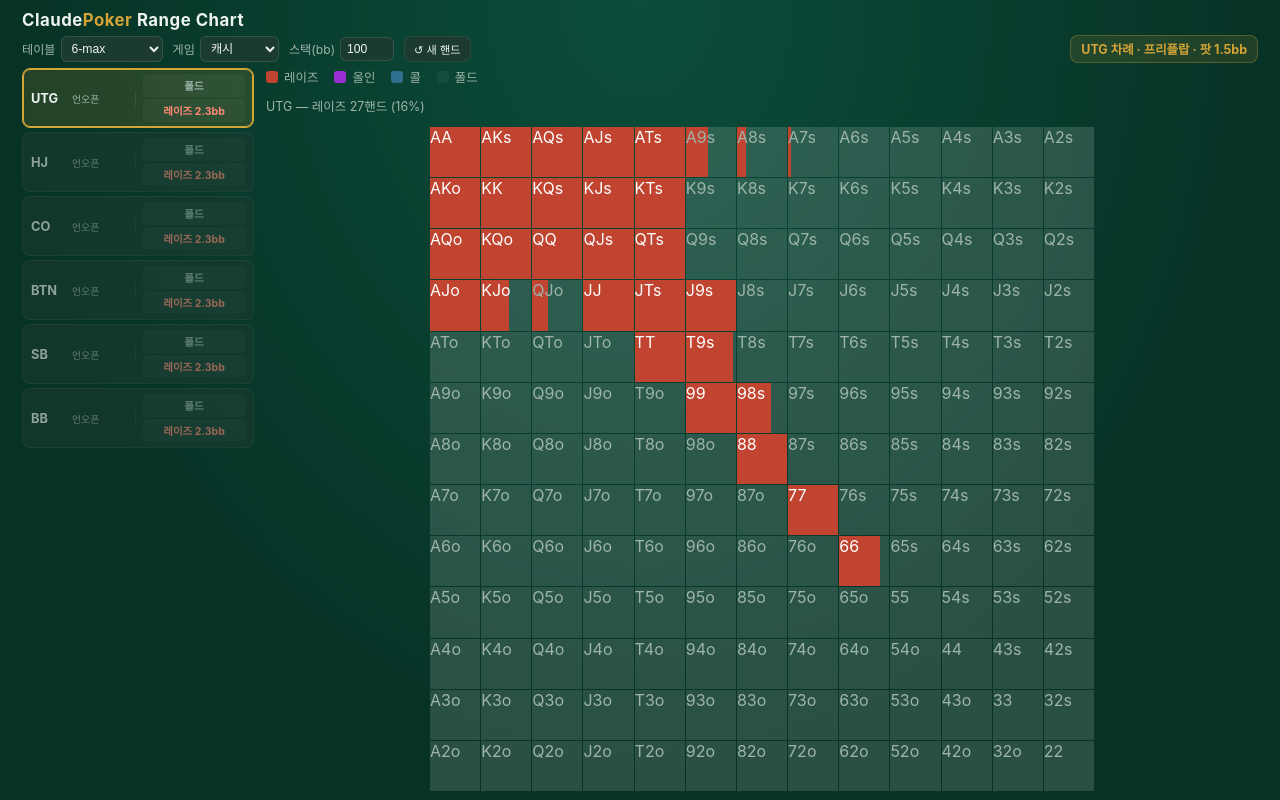
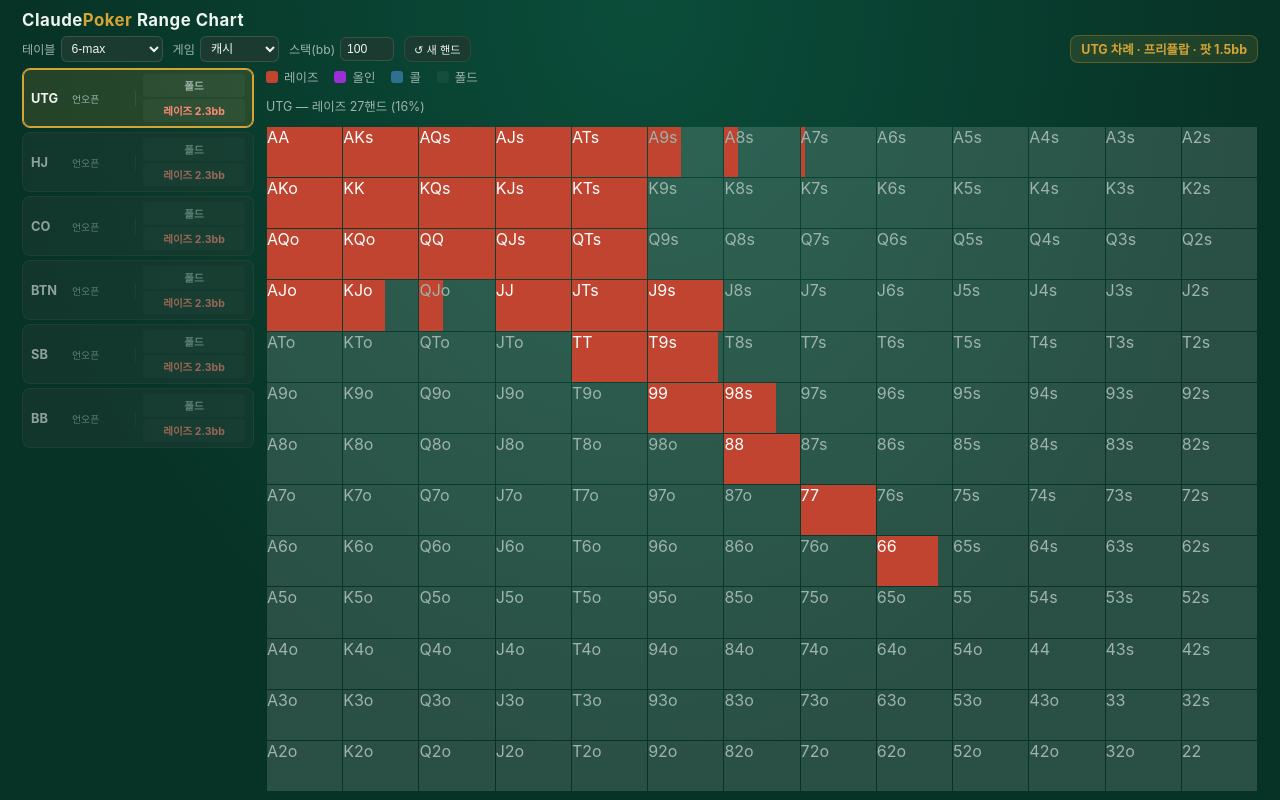
Before and after one commit to JeongSeongHun054/HunTO-Wizard, a plain HTML site: page index.html in a window 1280 px wide. Drawn offline with Linux system fonts and the light colour scheme.

Commit message:
Let range grid cells fill full available width instead of staying artificially square, eliminating leftover empty space beside the chart

```diff
--- a/index.html
+++ b/index.html
@@ -3134,13 +3134,20 @@
     var wrap = document.querySelector('.chart-grid-wrap');
     var grid = document.getElementById('range-grid');
     if (!wrap || !grid) return;
+    // Width and height are sized INDEPENDENTLY to each fill the wrapper exactly, rather than
+    // both being forced to the smaller of the two to keep cells perfectly square. On a normal
+    // wide monitor the wrapper is far wider than it is tall (height is what's limited by the
+    // viewport), so a strictly-square grid left a large empty strip of unused width beside it
+    // no matter how big the grid grew - cells are now rectangular (matching the wrapper's own
+    // aspect ratio) so the whole available area is used instead of leaving that space empty.
     // No artificial minimum here on purpose: at very short viewports the grid must be allowed to
     // shrink as far as needed, because there's nowhere for the overflow to go (the whole app is
     // overflow:hidden - clipped content would be permanently inaccessible, which is worse than a
     // small grid).
-    var size = Math.max(20, Math.min(wrap.clientWidth, wrap.clientHeight) - 2);
-    grid.style.width = size + 'px';
-    grid.style.height = size + 'px';
+    var w = Math.max(20, wrap.clientWidth - 2);
+    var h = Math.max(20, wrap.clientHeight - 2);
+    grid.style.width = w + 'px';
+    grid.style.height = h + 'px';
   }
 
   function updateChartLegend(mode) {
```
